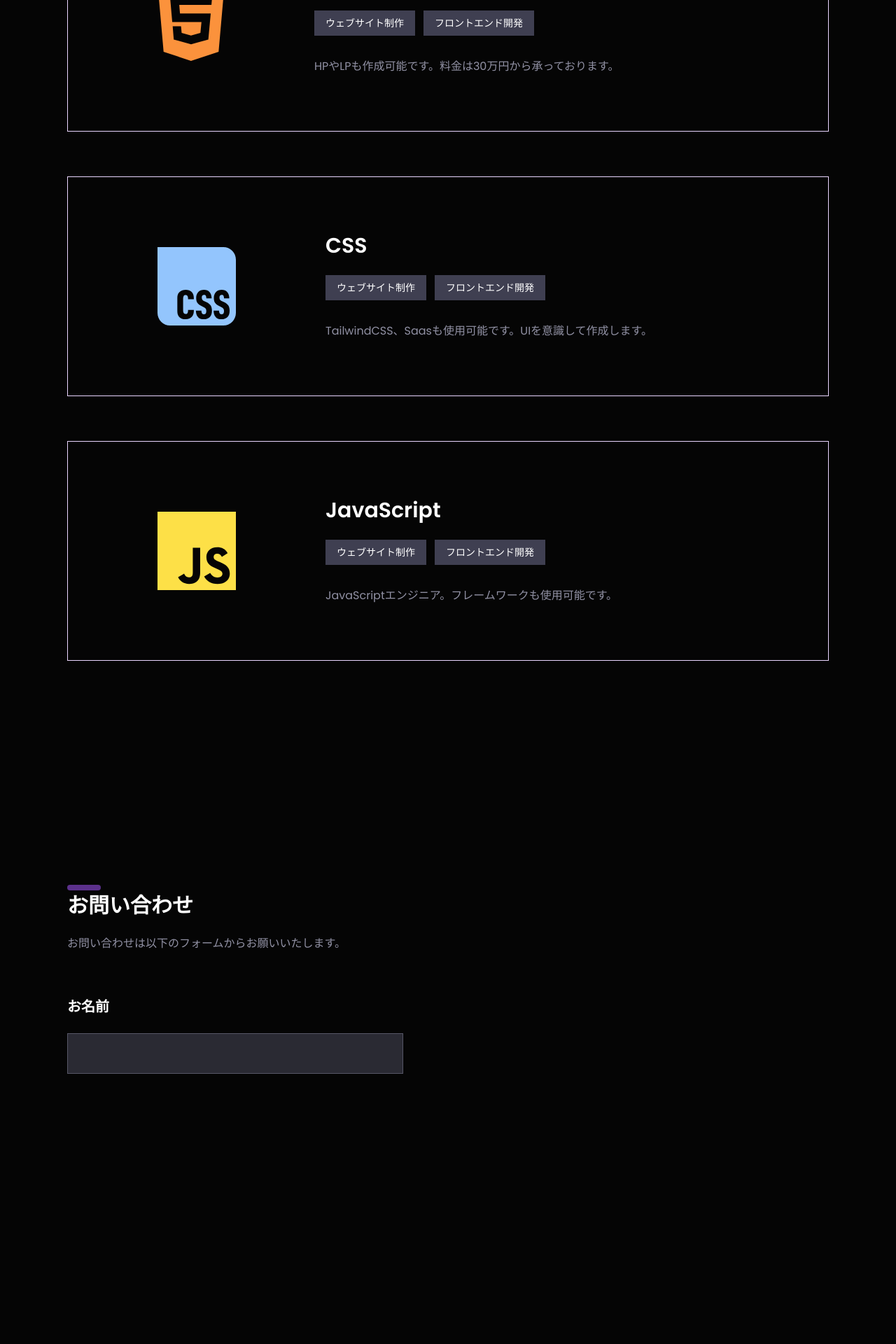
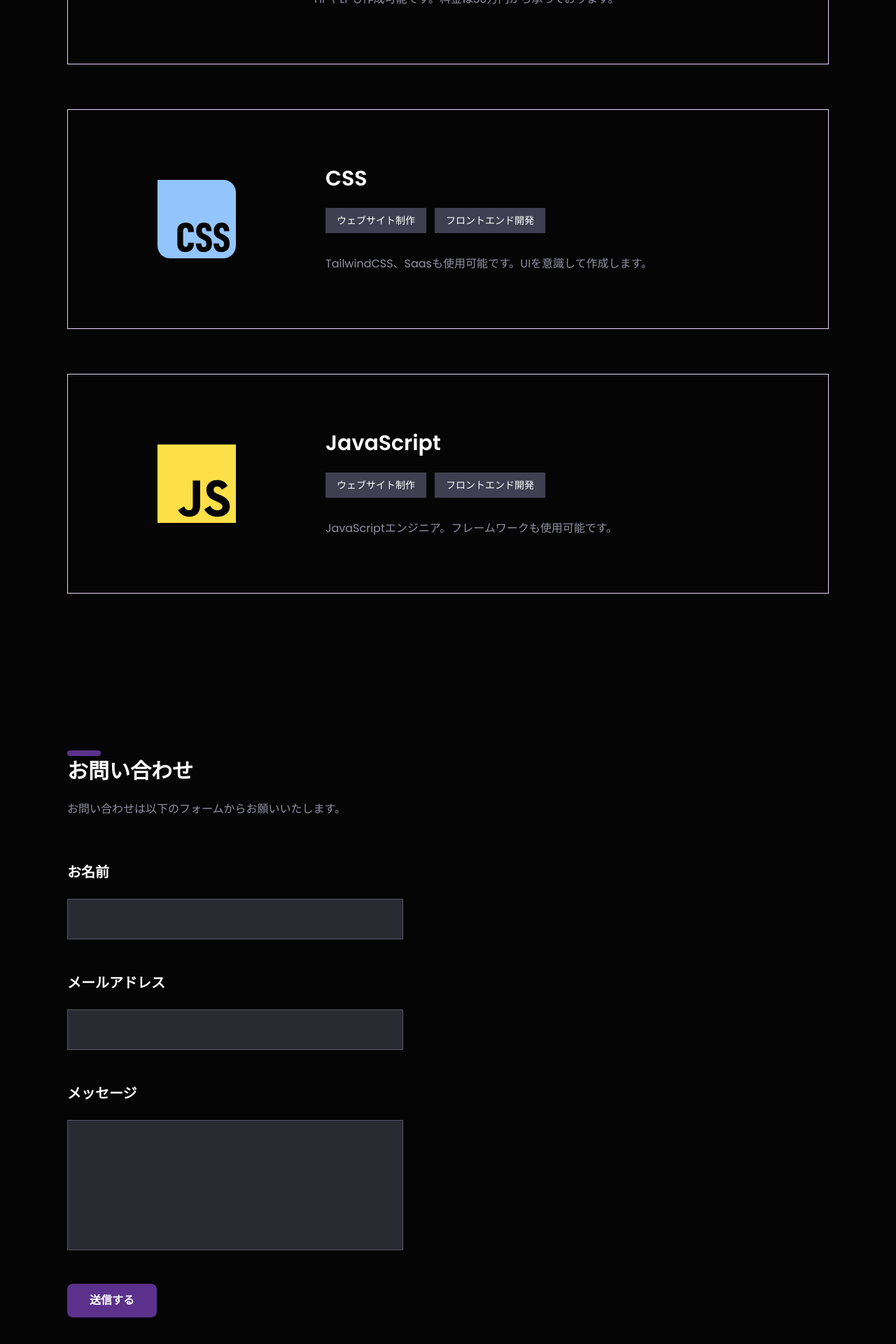
Before and after one commit to Yuto299/Tailwind-css-nyuumon2, a React (Vite) app: page / in a window 1280 px wide. Shown: the part 2226-4146 px from the top of the page at 70% size. Before the commit the page ends 3760 px from the top, so only its background shows below. Built offline with nearby package versions, Linux system fonts and the light colour scheme.

Commit message:
フォームの複製とボタン

```diff
--- a/src/App.jsx
+++ b/src/App.jsx
@@ -89,7 +89,7 @@ export const App = () => {
       {/* スキルスタック */}
       <div
         id='portfolio'
-        className='container mt-64 flex justify-between items-center mx-auto px-8 md:px-14 lg:px-24 w-full'
+        className='container mt-40 flex justify-between items-center mx-auto px-8 md:px-14 lg:px-24 w-full'
       >
         <section className='w-full'>
           <h2 className='secondary-title'>スキルスタック</h2>
@@ -160,17 +160,28 @@ export const App = () => {
       {/* お問い合わせ */}
       <div
         id='contact'
-        className='container mt-64 flex justify-between items-center mx-auto px-8 md:px-14 lg:px-24 w-full'
+        className='container mt-40 mb-20 flex justify-between items-center mx-auto px-8 md:px-14 lg:px-24 w-full'
       >
         <section className='w-full'>
           <h2 className='secondary-title'>お問い合わせ</h2>
           <p className='section-paragraph'>お問い合わせは以下のフォームからお願いいたします。</p>
           <div className='w-ful grid lg:grid-cols-2 gap-8 lg:gap-32 mt-16'>
-            <div>
+            <div className='space-y-12'>
               <div>
                 <label className='text-white block mb-6 text-xl font-bold'>お名前</label>
                 <input type='text' className='w-full border border-inputBorder bg-input px-4 py-4' />
               </div>
+              <div>
+                <label className='text-white block mb-6 text-xl font-bold'>メールアドレス</label>
+                <input type='email' className='w-full border border-inputBorder bg-input px-4 py-4' />
+              </div>
+              <div>
+                <label className='text-white block mb-6 text-xl font-bold'>メッセージ</label>
+                <input type='message' className='w-full border border-inputBorder bg-input px-20 py-20' />
+              </div>
+              <button className='px-8 py-3 bg-theme font-bold rounded-lg hover:bg-purple-600 transition-all duration-300'>
+                送信する
+              </button>
             </div>
           </div>
         </section>
```
